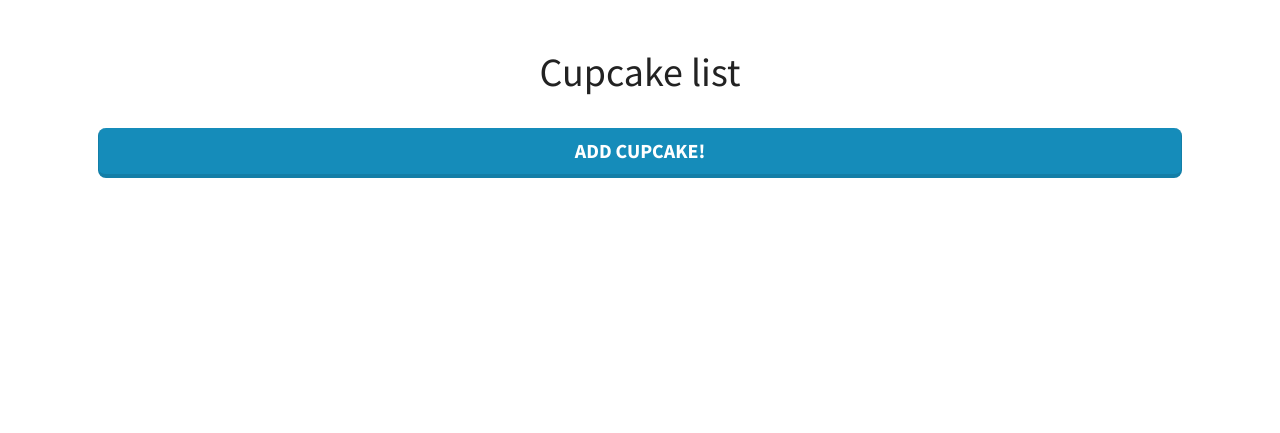
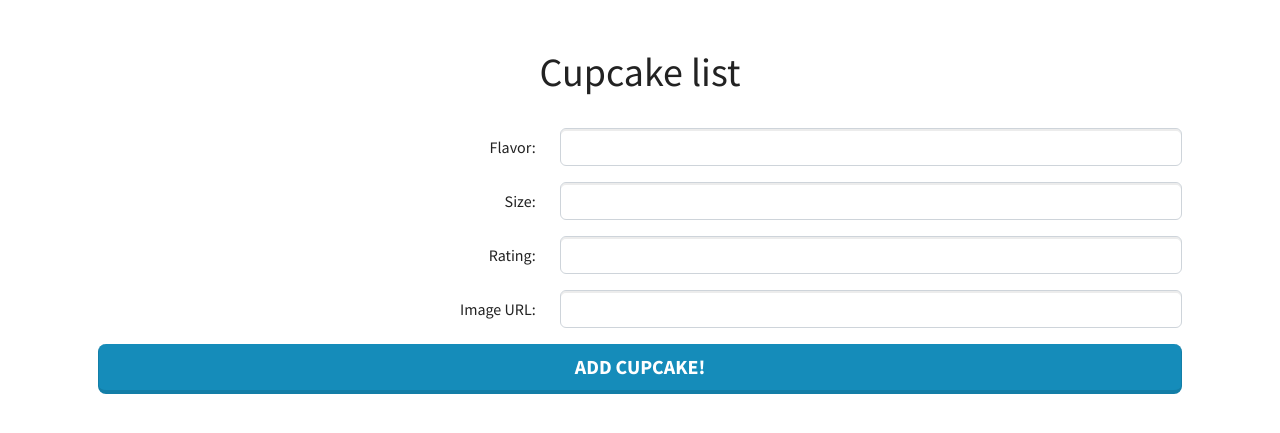
Before and after one commit to AnyaAven/flask-cupcakes, a Flask app: page / in a window 1280 px wide. Shown: the part 60-493 px from the top of the page. Run offline with Flask 3, Linux system fonts and the light colour scheme; data that the repository does not hold is empty.

Commit message:
Added cupcake form details

```diff
--- a/templates/_cupcake_form.jinja
+++ b/templates/_cupcake_form.jinja
@@ -2,6 +2,52 @@
   <div class="Cupcake-container ms-3 me-3">
     <form class="Cupcake-form pb-4" action="#">
 
+{# Flavor #}
+      <div class="mb-3 row">
+          <label class="col-5 col-form-label text-end">Flavor:</label>
+          <div class="col-7">
+            <input
+                name="flavor"
+                required
+                aria-label="flavor"
+                class="form-control">
+          </div>
+      </div>
+{# Size #}
+      <div class="mb-3 row">
+          <label class="col-5 col-form-label text-end">Size:</label>
+          <div class="col-7">
+            <input
+                name="size"
+                required
+                aria-label="size"
+                class="form-control">
+          </div>
+      </div>
+
+{# Rating #}
+      <div class="mb-3 row">
+          <label class="col-5 col-form-label text-end">Rating:</label>
+          <div class="col-7">
+            <input
+                name="rating"
+                required
+                aria-label="rating"
+                class="form-control">
+          </div>
+      </div>
+
+{# Image URL #}
+      <div class="mb-3 row">
+          <label class="col-5 col-form-label text-end">Image URL:</label>
+          <div class="col-7">
+            <input
+                name="image-url"
+                required
+                aria-label="image-url"
+                class="form-control">
+          </div>
+      </div>
 
 
       <button class="btn btn-primary btn-lg w-100">
```
